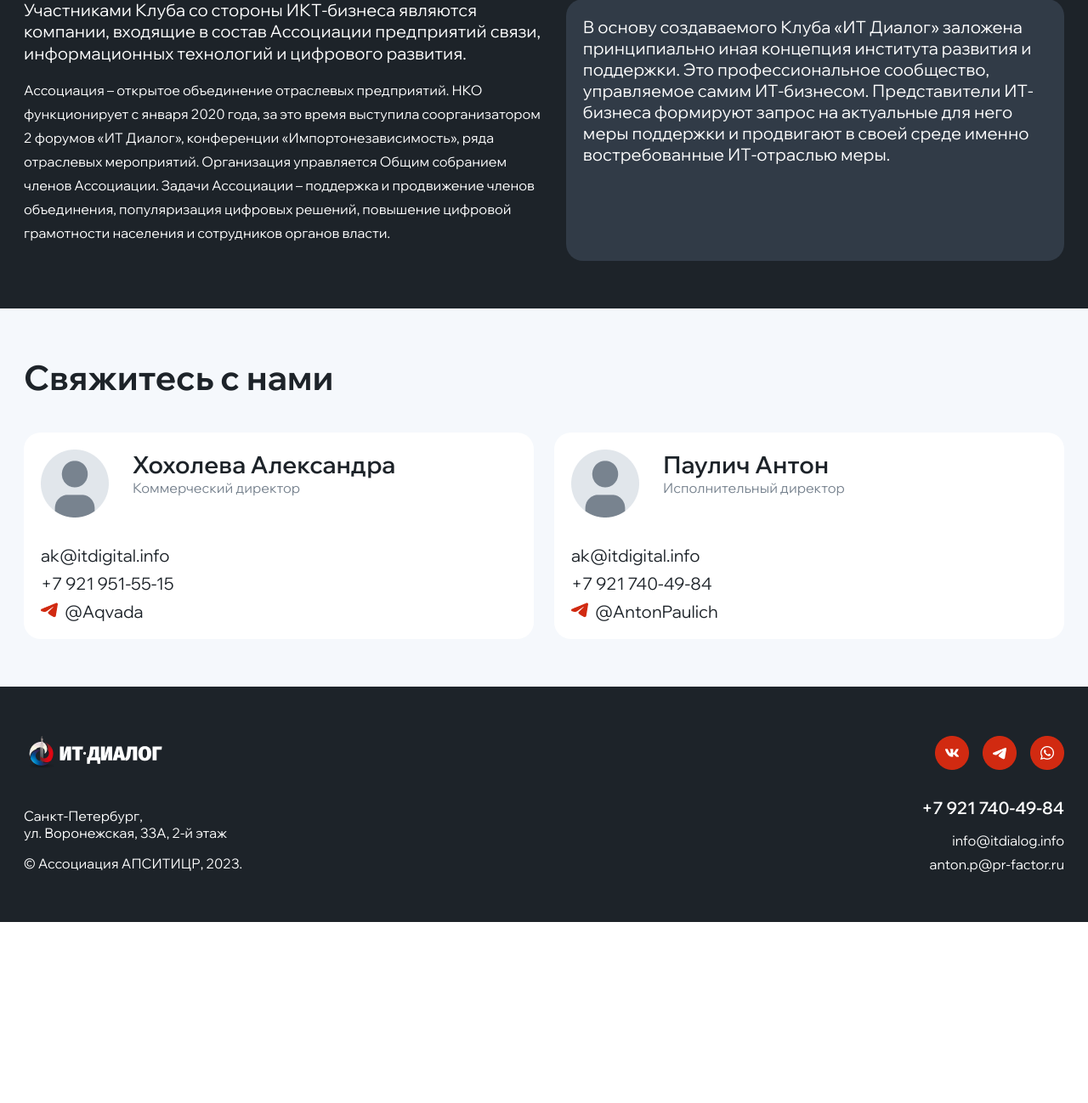
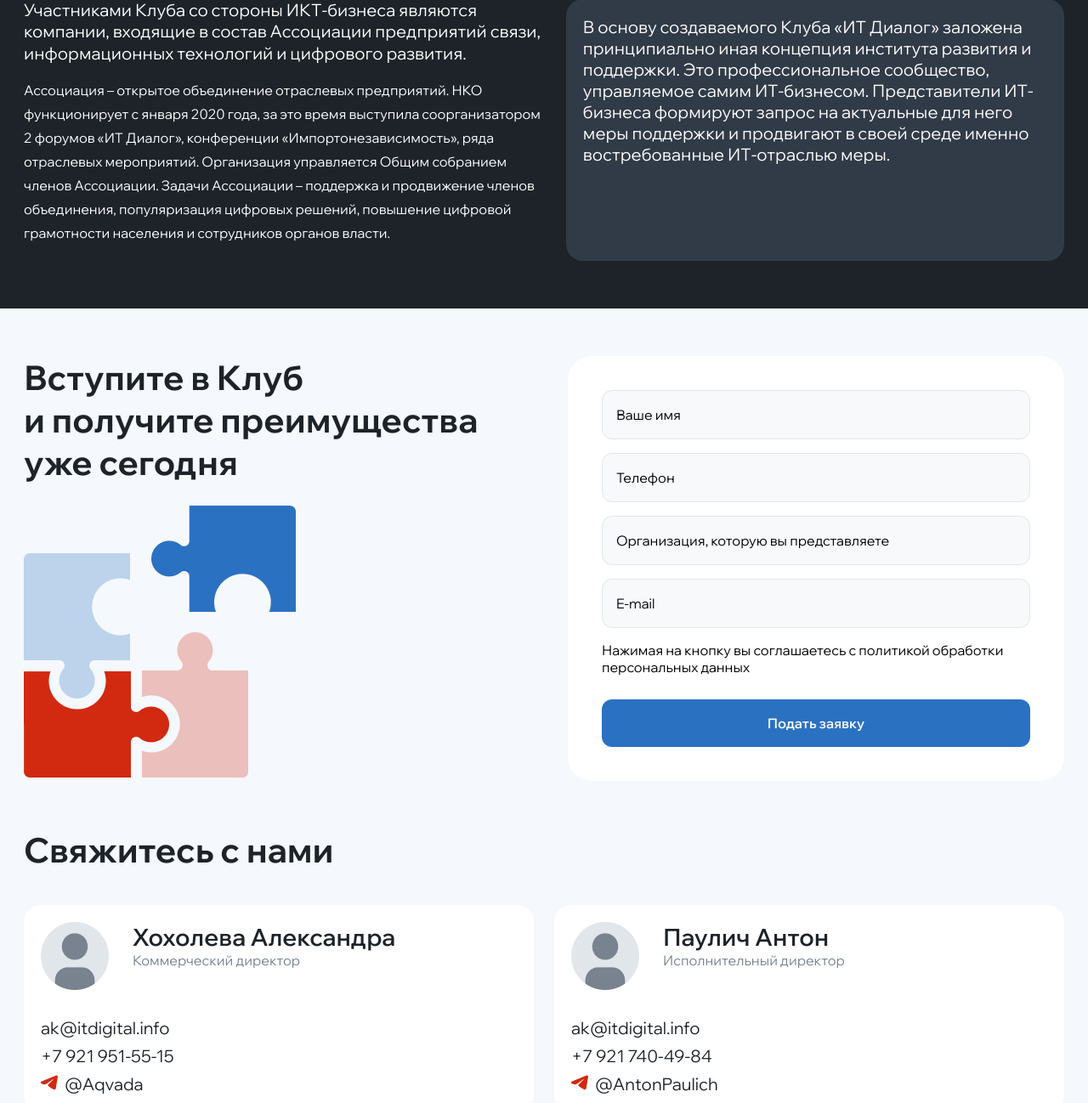
Before and after one commit to m4linazz/it_dialog, a PHP site: page /pages/itDialogClub.html in a window 1280 px wide. Shown: the part 5202-6500 px from the top of the page at 85% size. Before the commit the page ends 6287 px from the top, so only its background shows below. Run offline with PHP 8.4, Linux system fonts and the light colour scheme.

Commit message:
8
add form join club

```diff
--- a/css/styleClub.css
+++ b/css/styleClub.css
@@ -328,11 +328,77 @@ swiper-slide:nth-child(3n) {
   display: flex;
   justify-content: space-between;
   flex-direction: row;
+
   height: 308px;
   gap: 24px;
 }
 .block-form-club {
     padding-top: 56px;
+}
+
+/* Форма вступления в клуб */
+.join-club-bg {
+    background-color:#F5F8FC ;
+    padding-top: 56px;
+}
+.join-club {
+    display: flex;
+    flex-direction: row;
+    gap: 24px;
+}
+.description-join-club {
+    display: flex;
+    flex-direction: column;
+    justify-content: space-between;
+
+}
+.bg-form {
+    display: flex;
+    flex-direction: column;
+    gap: 28px;
+    background-color: white;
+    border-radius: 28px;
+    padding: 40px;
+}
+.bg-form .body_small {
+    color: #1D2329;
+    padding-left: 16px;
+}
+.form-blocks {
+    display: flex;
+    flex-direction: column;
+    gap: 16px;
+}
+.bg-form form {
+    display: flex;
+    flex-direction: column;
+    gap: 16px;
+}
+.block-form {
+    height: 56px;
+    border-radius: 12px;
+    background-color:#F7F9FA;
+    border: 1px solid #E1E6EB;
+
+}
+.body_small-join-club {
+    font-family: "Wix Madefor Display", sans-serif;
+    font-weight: 400;
+    font-size: 1rem;
+    color: rgb(0, 0, 0);
+}
+.btn-join-club {
+
+    padding-top: 28px;
+}
+input[placeholder], [placeholder], *[placeholder] {
+    color: #1D2329 !important;
+}
+::-webkit-input-placeholder {
+    color:#000000;
+}
+input:focus {
+    border-color: #1D2329;
 }
 /* свяжитесь с нами */
 
--- a/pages/itDialogClub.html
+++ b/pages/itDialogClub.html
@@ -373,6 +373,36 @@
     <!-- Документы -->
 
     <!-- Вступите в Клуб и получите преимущества уже сегодня -->
+    <div class="join-club-bg">
+      <div class="container">
+        <div class="join-club">
+          <div class="description-join-club">
+
+              <h2>Вступите в Клуб <br>
+                и получите преимущества уже сегодня</h2>
+
+        <div><img src="../images/puzzle.png" alt="puzzle"></div>
+
+          </div>
+          <div class="bg-form">
+            <div class="form-blocks">
+              <form>
+                <input class="block-form body_small" type="text" id="name" name="name" placeholder="Ваше имя">
+                <input class="block-form body_small" type="text" id="phone" placeholder="Телефон">
+                <input class="block-form body_small" type="text" id="organization" placeholder="Организация, которую вы представляете">
+                <input class="block-form body_small" type="email" id="email" placeholder="E-mail">
+              </form>
+
+              <div class="privacy body_small-join-club">Нажимая на кнопку вы соглашаетесь с политикой обработки
+                персональных данных
+              </div>
+            </div>
+            <button class="button_blue button_text_blue "> Подать заявку</button>
+
+
+        </div>
+      </div>
+    </div>
 
     <div class="connection_page">
       <div class="container">
```
Also changed, not shown: images/puzzle.png (added).
